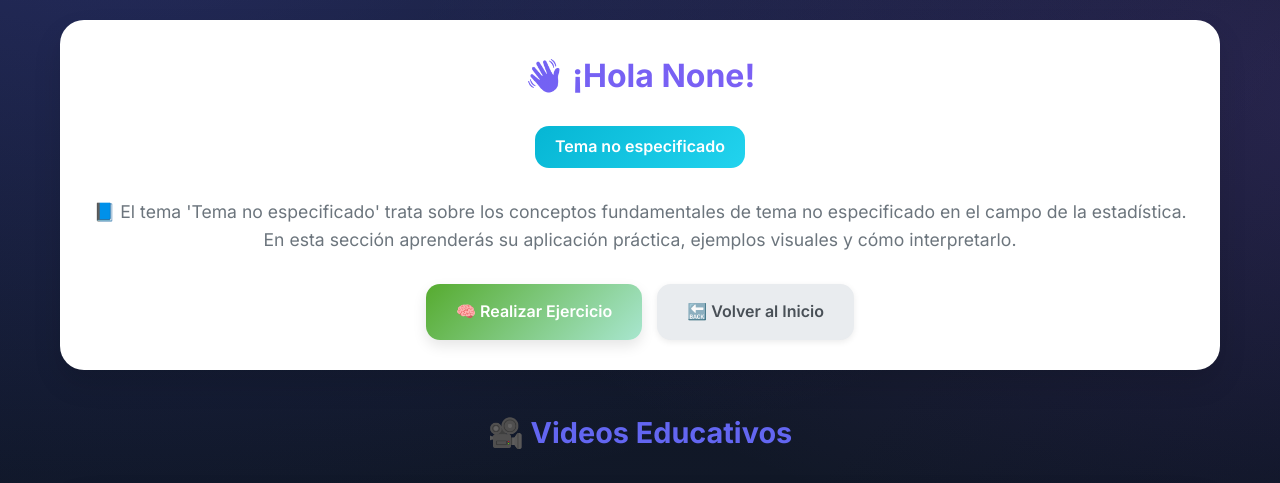
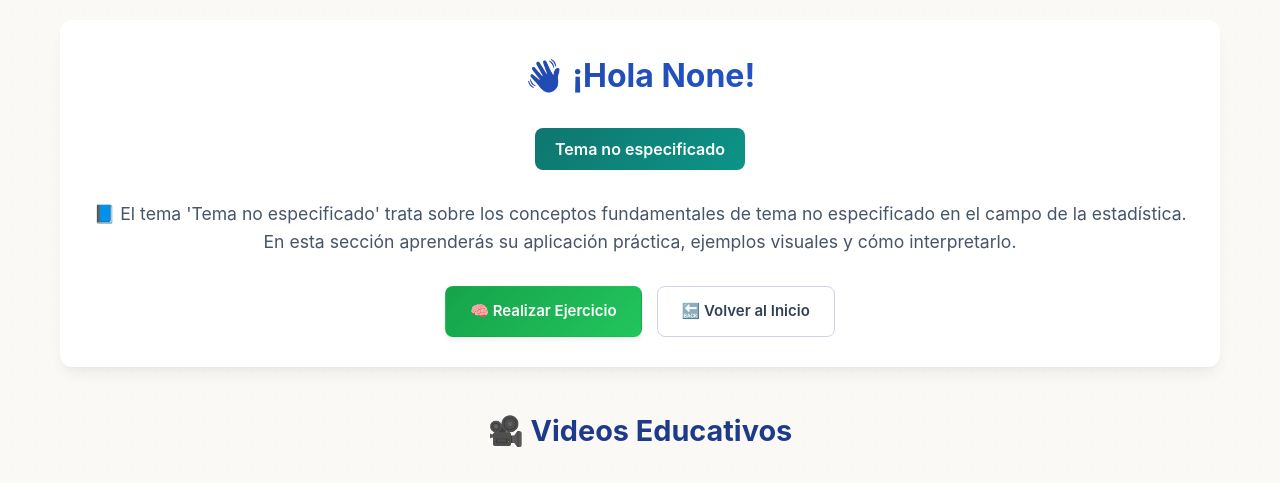
Before and after one commit to Erron-26/IA-educativa-bootcamp-main, a Flask app: page /visual in a window 1280 px wide. Shown: the top 483 px of the page. Run offline with Flask 3, Linux system fonts and the light colour scheme; a user stored in the database is signed in; data comes from the database, SQL or seed files in the repository; data that the repository does not hold is empty; grey boxes are pictures that could not be loaded.

Commit message:
feat: Cambios en la interfaz del login

```diff
--- a/static/modern-style.css
+++ b/static/modern-style.css
@@ -1,39 +1,41 @@
-/* ===== VARIABLES CSS ===== */
+/* ===== VARIABLES CSS (EDITORIAL CIENTÍFICA) ===== */
 :root {
-    /* Paleta moderna */
-    --primary-color: #6366f1; /* indigo-500 */
-    --primary-gradient: linear-gradient(135deg, #6366f1 0%, #8b5cf6 100%);
-    --secondary-color: #f43f5e; /* rose-500 */
-    --secondary-gradient: linear-gradient(135deg, #f43f5e 0%, #fb7185 100%);
-    --accent-color: #06b6d4; /* cyan-500 */
-    --accent-gradient: linear-gradient(135deg, #06b6d4 0%, #22d3ee 100%);
-    --success-color: #22c55e; /* green-500 */
-    --success-gradient: linear-gradient(135deg, #56ab2f 0%, #a8e6cf 100%);
-    --warning-color: #f093fb;
-    --danger-color: #ff6b6b;
-    --dark-color: #2c3e50;
-    --light-color: #ecf0f1;
+    --primary-color: #1e3a8a; /* Azul tinta escolar */
+    --primary-gradient: linear-gradient(135deg, #1e3a8a 0%, #2563eb 100%);
+    --secondary-color: #c2410c; /* Terracota / Alerta escolar */
+    --secondary-gradient: linear-gradient(135deg, #c2410c 0%, #ea580c 100%);
+    --accent-color: #0f766e; /* Verde pino / Énfasis */
+    --accent-gradient: linear-gradient(135deg, #0f766e 0%, #0d9488 100%);
+    --success-color: #16a34a;
+    --success-gradient: linear-gradient(135deg, #16a34a 0%, #22c55e 100%);
+    --warning-color: #d97706;
+    --danger-color: #dc2626;
+    --dark-color: #0f172a;
+    --light-color: #f8fafc;
     --white: #ffffff;
-    --black: #2c3e50;
-    --gray-100: #f8f9fa;
-    --gray-200: #e9ecef;
-    --gray-300: #dee2e6;
-    --gray-400: #ced4da;
-    --gray-500: #adb5bd;
-    --gray-600: #6c757d;
-    --gray-700: #495057;
-    --gray-800: #343a40;
-    --gray-900: #212529;
+    --black: #0f172a;
 
-    --border-radius: 14px;
-    --border-radius-lg: 24px;
-    --shadow-sm: 0 2px 6px rgba(0,0,0,0.08);
-    --shadow-md: 0 6px 14px rgba(0,0,0,0.10);
-    --shadow-lg: 0 14px 28px rgba(0,0,0,0.12);
-    --shadow-xl: 0 24px 48px rgba(0,0,0,0.14);
+    --bg-cream: #faf9f6; /* Fondo de papel crema sutil */
 
-    --transition: all 0.3s cubic-bezier(0.4, 0, 0.2, 1);
-    --transition-fast: all 0.15s cubic-bezier(0.4, 0, 0.2, 1);
+    --gray-100: #f1f5f9;
+    --gray-200: #e2e8f0;
+    --gray-300: #cbd5e1;
+    --gray-400: #94a3b8;
+    --gray-500: #64748b;
+    --gray-600: #475569;
+    --gray-700: #334155;
+    --gray-800: #1e293b;
+    --gray-900: #0f172a;
+
+    --border-radius: 8px; /* Bordes más rectos estilo libreta/editorial */
+    --border-radius-lg: 12px;
+    --shadow-sm: 0 1px 3px rgba(0,0,0,0.05);
+    --shadow-md: 0 4px 6px -1px rgba(0, 0, 0, 0.05), 0 2px 4px -1px rgba(0, 0, 0, 0.03);
+    --shadow-lg: 0 10px 15px -3px rgba(0,0,0,0.05), 0 4px 6px -2px rgba(0,0,0,0.03);
+    --shadow-xl: 0 20px 25px -5px rgba(0, 0, 0, 0.05);
+
+    --transition: all 0.25s cubic-bezier(0.4, 0, 0.2, 1);
+    --transition-fast: all 0.12s cubic-bezier(0.4, 0, 0.2, 1);
 }
 
 /* ===== RESET Y BASE ===== */
@@ -44,13 +46,16 @@
 }
 
 body {
-    font-family: 'Inter', -apple-system, BlinkMacSystemFont, 'Segoe UI', Roboto, sans-serif;
-    background: radial-gradient(1200px 600px at 10% -10%, rgba(99,102,241,0.25), transparent),
-                radial-gradient(1000px 500px at 110% 10%, rgba(139,92,246,0.20), transparent),
-                linear-gradient(135deg, #0f172a 0%, #111827 60%, #0b1220 100%);
+    font-family: 'Plus Jakarta Sans', -apple-system, BlinkMacSystemFont, 'Segoe UI', Roboto, sans-serif;
+    background-color: var(--bg-cream);
+    background-image:
+        radial-gradient(rgba(30, 58, 138, 0.02) 1px, transparent 0),
+        radial-gradient(rgba(30, 58, 138, 0.02) 1px, transparent 0);
+    background-size: 24px 24px;
+    background-position: 0 0, 12px 12px;
     min-height: 100vh;
-    color: var(--gray-100);
-    line-height: 1.6;
+    color: var(--gray-800);
+    line-height: 1.65;
     overflow-x: hidden;
 }
 
@@ -257,57 +274,37 @@ input:hover, select:hover, textarea:hover {
     display: inline-flex;
     align-items: center;
     justify-content: center;
-    padding: 15px 30px;
-    border: none;
+    padding: 12px 24px;
+    border: 1px solid transparent;
     border-radius: var(--border-radius);
-    font-size: 16px;
+    font-size: 15px;
     font-weight: 600;
     text-decoration: none;
     cursor: pointer;
     transition: var(--transition);
-    position: relative;
-    overflow: hidden;
-    min-width: 120px;
     text-align: center;
 }
 
-.btn::before {
-    content: '';
-    position: absolute;
-    top: 0;
-    left: -100%;
-    width: 100%;
-    height: 100%;
-    background: linear-gradient(90deg, transparent, rgba(255,255,255,0.2), transparent);
-    transition: left 0.5s;
-}
-
-.btn:hover::before {
-    left: 100%;
-}
-
 .btn-primary {
-    background: var(--primary-gradient);
+    background: var(--primary-color);
     color: var(--white);
-    box-shadow: var(--shadow-md);
+    border-color: var(--primary-color);
 }
 
 .btn-primary:hover {
-    transform: translateY(-3px);
-    box-shadow: var(--shadow-lg);
-    animation: pulse 0.6s ease-in-out;
+    background: #1d4ed8;
+    border-color: #1d4ed8;
 }
 
 .btn-secondary {
-    background: var(--gray-200);
+    background: var(--white);
     color: var(--gray-700);
-    box-shadow: var(--shadow-sm);
+    border-color: var(--gray-300);
 }
 
 .btn-secondary:hover {
-    background: var(--gray-300);
-    transform: translateY(-2px);
-    box-shadow: var(--shadow-md);
+    background: var(--gray-100);
+    color: var(--gray-900);
 }
 
 .btn-success {
```
Also changed, not shown: other parts of static/modern-style.css (+31 -19 lines), templates/login.html (+19 -9 lines), templates/register.html (+25 -6 lines), 2 other files.
